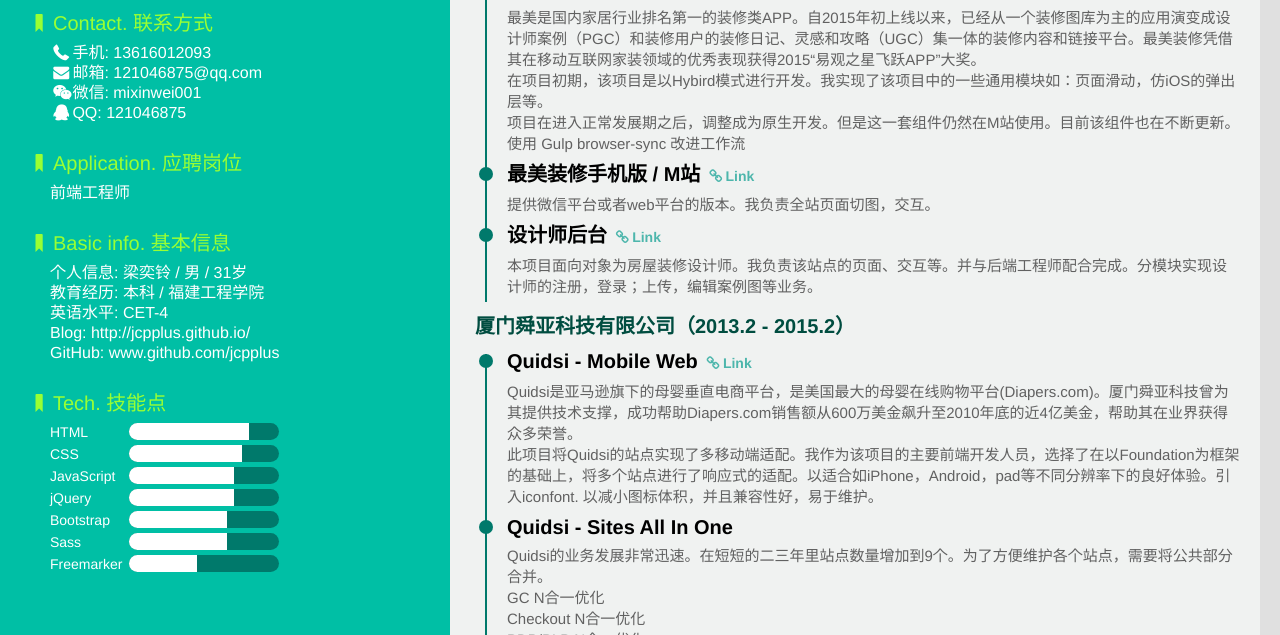
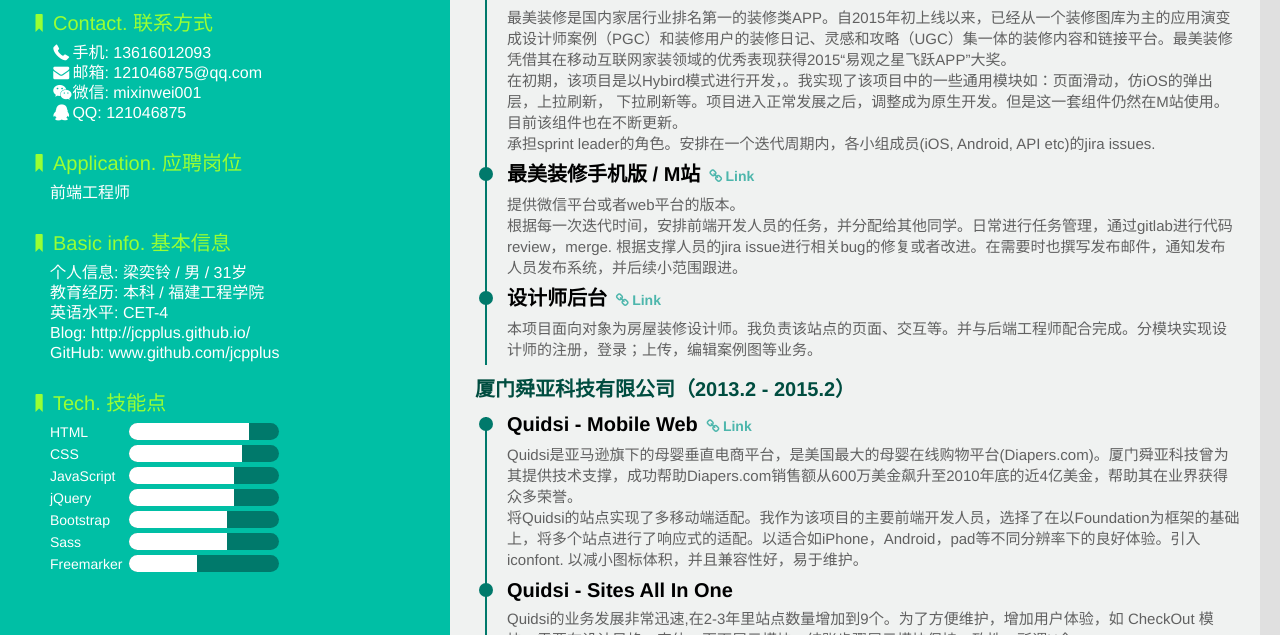
Before and after one commit to jcpplus/CV, a website: page print.html in a window 1280 px wide. Shown: the part 165-800 px from the top of the page. Drawn offline with Linux system fonts and the light colour scheme.

Commit message:
mod some infomation.

```diff
--- a/print.html
+++ b/print.html
@@ -108,17 +108,17 @@
                             <a href="https://itunes.apple.com/cn/app/zui-mei-zhuang-xiu-jia-ju/id896528154?mt=8" target="_blank"><i class="icon-link"></i>App Store</a>
                             <a href="http://android.myapp.com/myapp/detail.htm?apkName=com.suryani.jiagallery&apkCode=21" target="_blank"><i class="icon-link"></i>应用宝</a>
                             </h4>
-                            <p>最美是国内家居行业排名第一的装修类APP。自2015年初上线以来，已经从一个装修图库为主的应用演变成设计师案例（PGC）和装修用户的装修日记、灵感和攻略（UGC）集一体的装修内容和链接平台。最美装修凭借其在移动互联网家装领域的优秀表现获得2015“易观之星飞跃APP”大奖。</p>
-                            <p>在项目初期，该项目是以Hybird模式进行开发。我实现了该项目中的一些通用模块如：页面滑动，仿iOS的弹出层等。</p>
-                            <p>项目在进入正常发展期之后，调整成为原生开发。但是这一套组件仍然在M站使用。目前该组件也在不断更新。</p>
-                            <p>使用 Gulp browser-sync 改进工作流</p>
+                            <p>最美装修是国内家居行业排名第一的装修类APP。自2015年初上线以来，已经从一个装修图库为主的应用演变成设计师案例（PGC）和装修用户的装修日记、灵感和攻略（UGC）集一体的装修内容和链接平台。最美装修凭借其在移动互联网家装领域的优秀表现获得2015“易观之星飞跃APP”大奖。</p>
+                            <p>在初期，该项目是以Hybird模式进行开发，。我实现了该项目中的一些通用模块如：页面滑动，仿iOS的弹出层，上拉刷新， 下拉刷新等。项目进入正常发展之后，调整成为原生开发。但是这一套组件仍然在M站使用。目前该组件也在不断更新。</p>
+                            <p>承担sprint leader的角色。安排在一个迭代周期内，各小组成员(iOS, Android, API etc)的jira issues. </p>
                         </li>
                         <li>
                             <div class="circle"></div>
                             <h4>最美装修手机版 / M站
                             <a href="http://zm.jia.com/" target="_blank"><i class="icon-link"></i>Link</a>
                             </h4>
-                            <p>提供微信平台或者web平台的版本。我负责全站页面切图，交互。</p>
+                            <p>提供微信平台或者web平台的版本。</p>
+                            <p>根据每一次迭代时间，安排前端开发人员的任务，并分配给其他同学。日常进行任务管理，通过gitlab进行代码review，merge. 根据支撑人员的jira issue进行相关bug的修复或者改进。在需要时也撰写发布邮件，通知发布人员发布系统，并后续小范围跟进。</p>
                         </li>
                         <li>
                             <div class="circle"></div>
@@ -136,17 +136,15 @@
                             <a href="http://www.diapers.com/" target="_blank"><i class="icon-link"></i>Link</a>
                             </h4>
                             <p>Quidsi是亚马逊旗下的母婴垂直电商平台，是美国最大的母婴在线购物平台(Diapers.com)。厦门舜亚科技曾为其提供技术支撑，成功帮助Diapers.com销售额从600万美金飙升至2010年底的近4亿美金，帮助其在业界获得众多荣誉。</p>
-                            <p>此项目将Quidsi的站点实现了多移动端适配。我作为该项目的主要前端开发人员，选择了在以Foundation为框架的基础上，将多个站点进行了响应式的适配。以适合如iPhone，Android，pad等不同分辨率下的良好体验。引入iconfont. 以减小图标体积，并且兼容性好，易于维护。
+                            <p>将Quidsi的站点实现了多移动端适配。我作为该项目的主要前端开发人员，选择了在以Foundation为框架的基础上，将多个站点进行了响应式的适配。以适合如iPhone，Android，pad等不同分辨率下的良好体验。引入iconfont. 以减小图标体积，并且兼容性好，易于维护。
                             </p>
                         </li>
                         <li>
                             <div class="circle"></div>
                             <h4>Quidsi - Sites All In One</h4>
-                            <p>Quidsi的业务发展非常迅速。在短短的二三年里站点数量增加到9个。为了方便维护各个站点，需要将公共部分合并。
+                            <p>Quidsi的业务发展非常迅速,在2-3年里站点数量增加到9个。为了方便维护，增加用户体验，如 CheckOut 模块，需要在设计风格、字体、页面展示模块，结账步骤展示模块保持一致性，所谓N合一。
                             </p>
-                            <p>GC N合一优化</p>
-                            <p>Checkout N合一优化</p>
-                            <p>PDP/PLP N合一优化</p>
+                            <p>Quidsi的项目大而全，工作当中是需要极强的耐心跟耐力的，时时需要注意改动不能引起其他新的问题。</p>
                         </li>
                     </ul>
                 </li>
@@ -163,7 +161,7 @@
                         <li>
                             <div class="circle"></div>
                             <h4>JavaScript</h4>
-                            <p>熟悉原生Javascript，能脱离jQuery等类库编码</p>
+                            <p>熟悉原生Javascript，熟悉jQuery等类库</p>
                             <p>能运用模块化、面向对象的方式编程</p>
 
                         </li>
--- a/src/css/style.scss
+++ b/src/css/style.scss
@@ -249,7 +249,7 @@
     font-size: 15px;
     color: #616161;
     line-height: 22px;
-    margin-bottom: 3px;
+    margin-bottom: 5px;
 }
 
 .exp > li {
```
Also changed, not shown: index.html (+7 -8 lines), dist/css/style.min.css, 1 other file.
